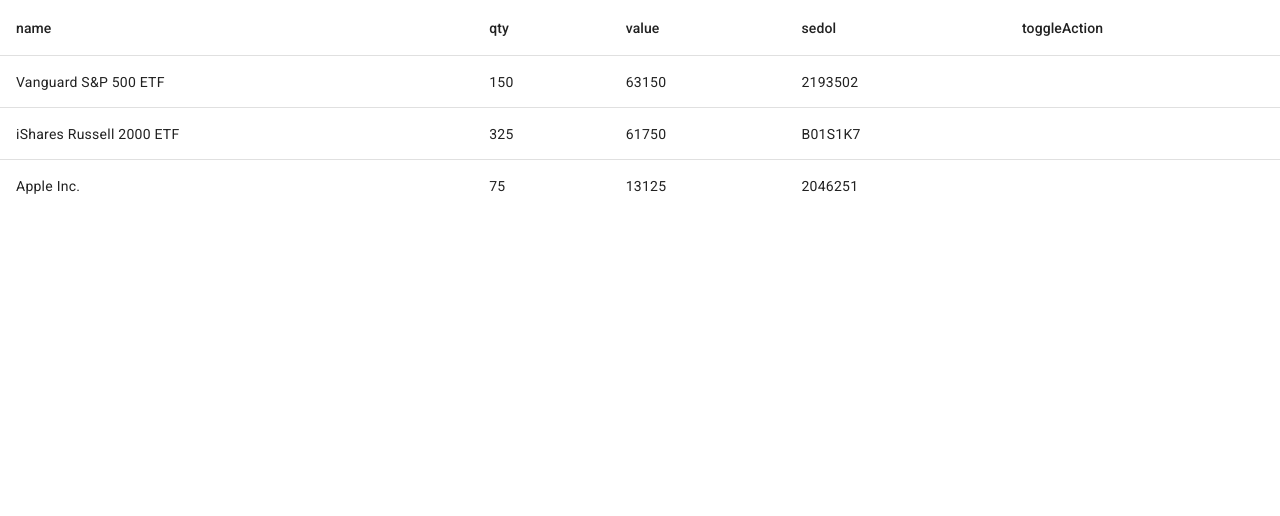
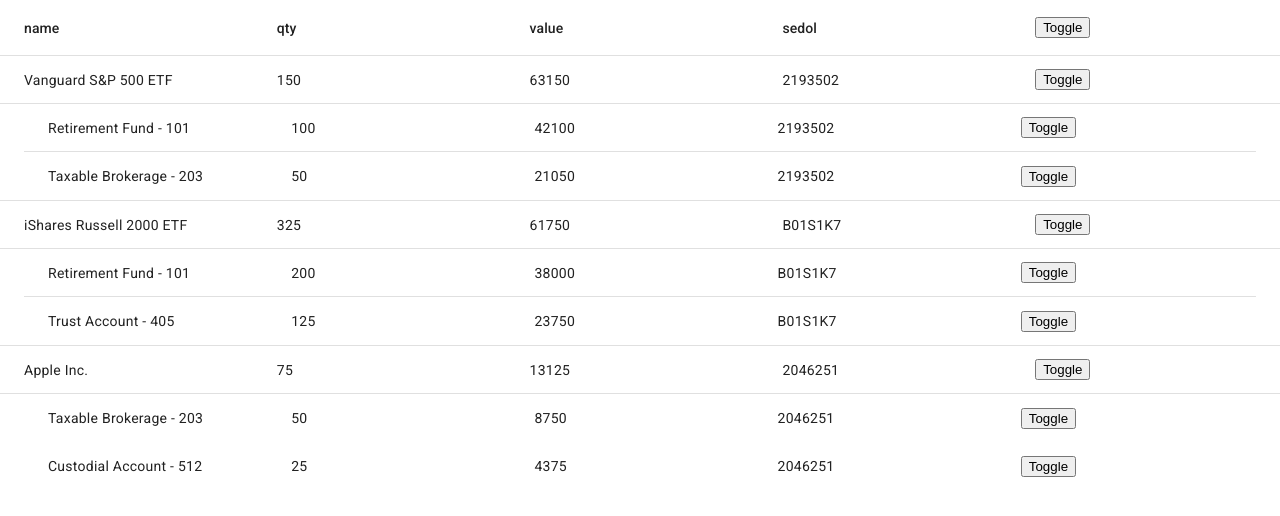
Before and after one commit to pushkar-ltim/material-test, an Angular app: page / in a window 1280 px wide. Shown: the top 516 px of the page. Built offline with nearby package versions, Linux system fonts and the light colour scheme.

Commit message:
not working - flex table try

```diff
--- a/src/app/material-table-practice/material-table-practice.component.html
+++ b/src/app/material-table-practice/material-table-practice.component.html
@@ -1,28 +1,70 @@
-<table mat-table [dataSource]="dataSource">
+<section class="holdings-table-container">
+    <mat-table [dataSource]="dataSource" multiTemplateDataRows>
 
-    <ng-container *ngFor="let column of stickyColumns">
-        <ng-container [matColumnDef]="column">
-            <th mat-header-cell *matHeaderCellDef>
-                {{ column }}
-            </th>
-            <td mat-cell *matCellDef="let holdingRow">
-                {{ holdingRow[column] }}
-            </td>
+        <ng-container [matColumnDef]="'name'" sticky>
+            <mat-header-cell *matHeaderCellDef>
+                name
+            </mat-header-cell>
+            <mat-cell *matCellDef="let holdingRow">
+                {{ holdingRow.name }}
+            </mat-cell>
         </ng-container>
-    </ng-container>
 
-    <ng-container *ngFor="let column of moveableColumns">
-        <ng-container [matColumnDef]="column">
-            <th mat-header-cell *matHeaderCellDef>
-                {{ column }}
-            </th>
-            <td mat-cell *matCellDef="let holdingRow">
-                {{ holdingRow[column] }}
-            </td>
+        <ng-container *ngFor="let column of moveableColumns">
+            <ng-container [matColumnDef]="column">
+                <mat-header-cell *matHeaderCellDef>
+                    {{ column }}
+                </mat-header-cell>
+                <mat-cell *matCellDef="let holdingRow">
+                    {{ holdingRow[column] }}
+                </mat-cell>
+            </ng-container>
         </ng-container>
-    </ng-container>
 
-    <tr mat-header-row *matHeaderRowDef="displayedColumns"></tr>
-    <tr mat-row *matRowDef="let row; columns: displayedColumns"></tr>
+        <ng-container [matColumnDef]="'toggleAction'" stickyEnd>
+            <mat-header-cell *matHeaderCellDef>
+                <button>Toggle</button>
 
-</table>
+            </mat-header-cell>
+            <mat-cell *matCellDef="let holdingRow">
+                <button>Toggle</button>
+            </mat-cell>
+        </ng-container>
+
+        <ng-container matColumnDef="accounts">
+            <mat-cell [attr.colspan]="displayedColumns.length" *matCellDef="let holding">
+                <mat-table [dataSource]="holding.accounts">
+
+                    <ng-container [matColumnDef]="'name'" sticky>
+                        <mat-cell *matCellDef="let holdingRow">
+                            {{ holdingRow.name }}
+                        </mat-cell>
+                    </ng-container>
+
+                    <ng-container *ngFor="let column of moveableColumns">
+                        <ng-container [matColumnDef]="column">
+                            <mat-cell *matCellDef="let accountRow">
+                                {{ accountRow[column] }}
+                            </mat-cell>
+                        </ng-container>
+                    </ng-container>
+
+                    <ng-container [matColumnDef]="'toggleAction'" stickyEnd>
+                        <mat-cell *matCellDef="let holdingRow">
+                            <button>Toggle</button>
+                        </mat-cell>
+                    </ng-container>
+
+                    <mat-row *matRowDef="let row; columns: displayedColumns"></mat-row>
+
+                </mat-table>
+            </mat-cell>
+        </ng-container>
+
+        <mat-header-row *matHeaderRowDef="displayedColumns"></mat-header-row>
+        <mat-row *matRowDef="let row; columns: displayedColumns"></mat-row>
+        <mat-row *matRowDef="let row; columns: ['accounts'];"></mat-row>
+
+    </mat-table>
+
+</section>
--- a/src/app/material-table-practice/material-table-practice.component.ts
+++ b/src/app/material-table-practice/material-table-practice.component.ts
@@ -17,16 +17,23 @@
     'toggleAction'
   ];
 
+
+
   moveableColumns = [
     'qty',
     'value',
     'sedol',
+
+  ]
+
+  childDisplayedColumns = [
+    'name',
+    'qty',
+    'value',
+    'sedol',
+    'toggleAction'
   ];
 
-  stickyColumns = [
-    'name',
-    'toggleAction'
-  ];
 
 }
 
```
